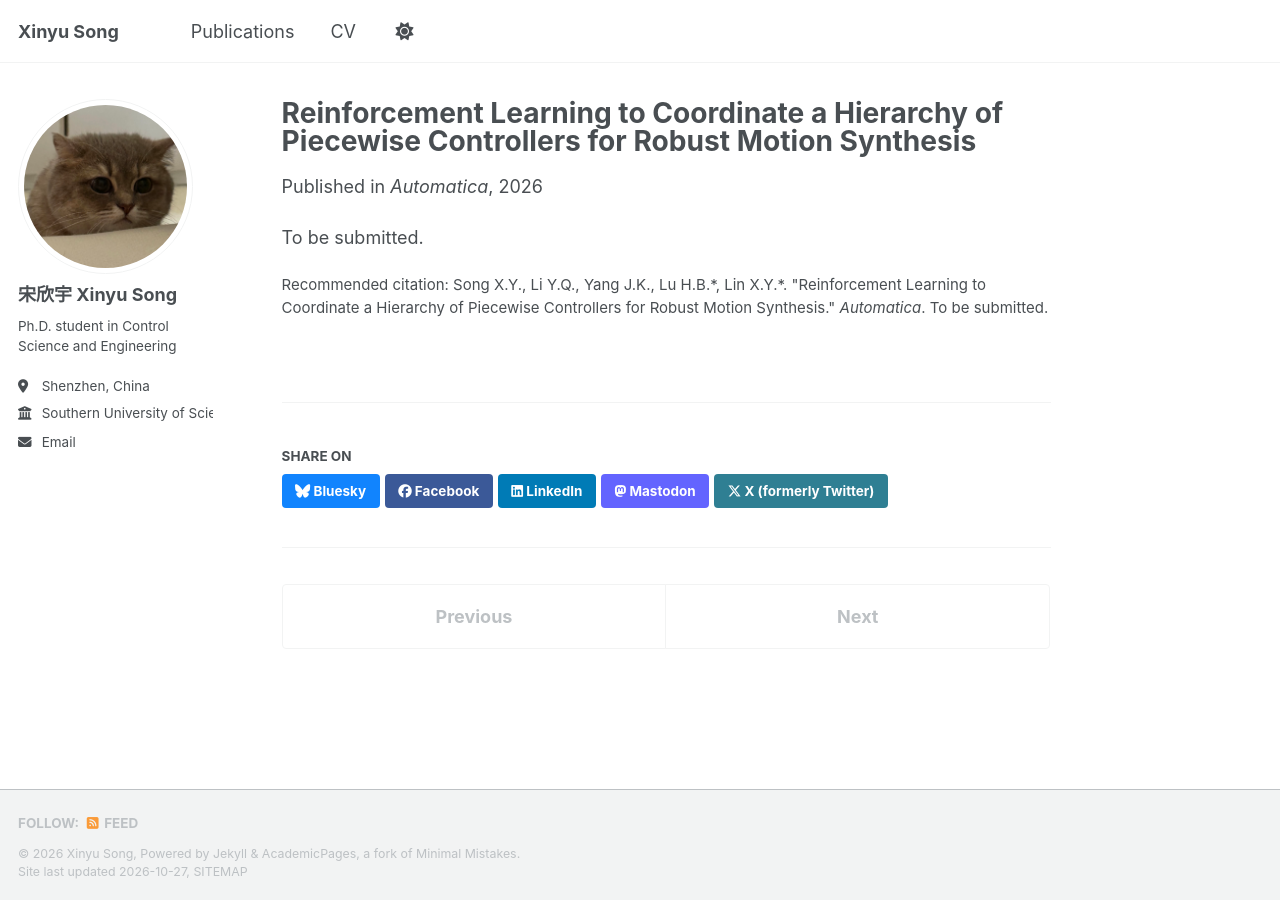
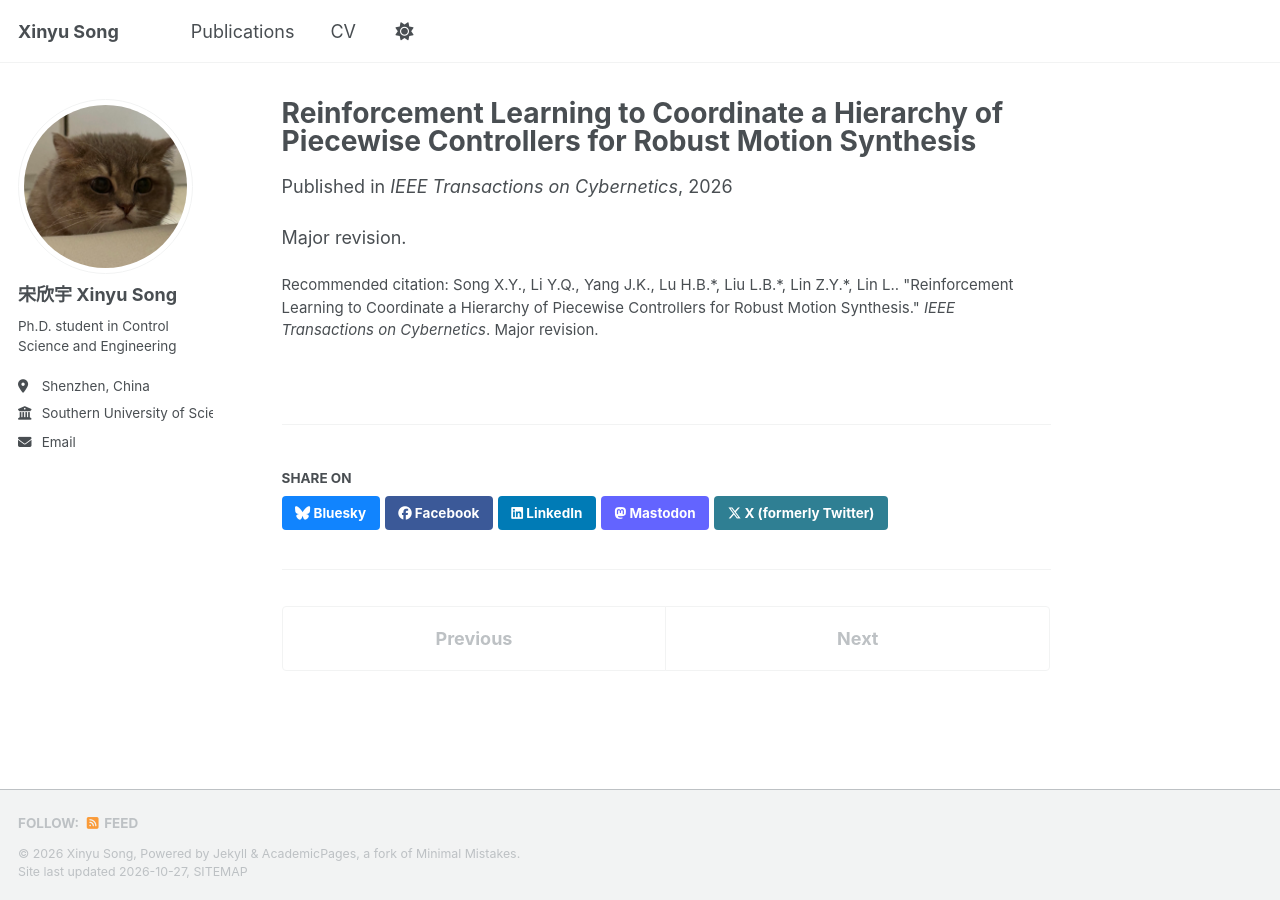
Before and after one commit to Islehecha/Islehecha.github.io, a Jekyll site: the page built from _publications/2026-01-02-rl-piecewise-controllers.md, in a window 1280 px wide. Built offline with Jekyll 4.4.1, drawn with Linux system fonts in a browser that asks for light colours; a script bundle is joined from its source files by our own code; library files that are not in the unit come from our copies.

Commit message:
Sync publications with latest resume: add L-CSS paper, update RAL/TCyb/TII venues and status

```diff
--- a/_publications/2026-01-02-rl-piecewise-controllers.md
+++ b/_publications/2026-01-02-rl-piecewise-controllers.md
@@ -3,10 +3,10 @@ title: "Reinforcement Learning to Coordinate a Hierarchy of Piecewise Controller
 collection: publications
 category: manuscripts
 permalink: /publication/2026-01-02-rl-piecewise-controllers
-excerpt: "To be submitted to Automatica."
+excerpt: "Major revision at IEEE Transactions on Cybernetics."
 date: 2026-01-02
-venue: "Automatica"
-citation: "Song X.Y., Li Y.Q., Yang J.K., Lu H.B.*, Lin X.Y.*. &quot;Reinforcement Learning to Coordinate a Hierarchy of Piecewise Controllers for Robust Motion Synthesis.&quot; <i>Automatica</i>. To be submitted."
+venue: "IEEE Transactions on Cybernetics"
+citation: "Song X.Y., Li Y.Q., Yang J.K., Lu H.B.*, Liu L.B.*, Lin Z.Y.*, Lin L.. &quot;Reinforcement Learning to Coordinate a Hierarchy of Piecewise Controllers for Robust Motion Synthesis.&quot; <i>IEEE Transactions on Cybernetics</i>. Major revision."
 ---
 
-To be submitted.
+Major revision.
```
Also changed, not shown: _data/cv.json (+11 -4 lines), _pages/about.md (+4 -3 lines), _pages/cv.md (+1 -1 lines), _publications/2026-01-01-diffusion-ergodic.md (+4 -4 lines), _publications/2026-01-03-safety-aware-test-time-adaptation.md (+4 -4 lines), _publications/2026-08-27-rl-navigation-safety-completeness.md (added, +12 -0 lines).
